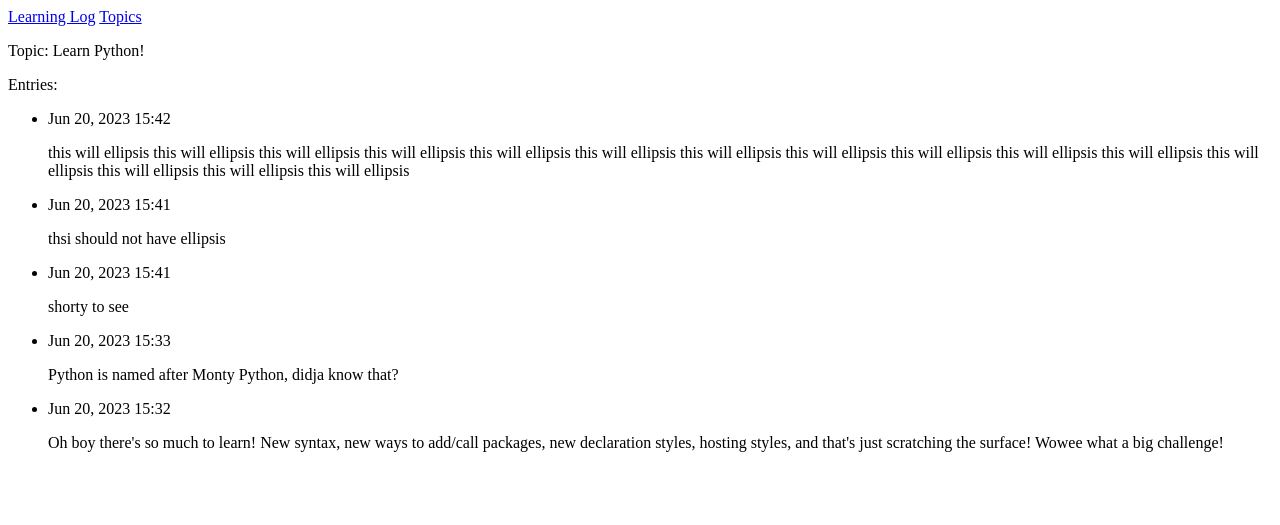
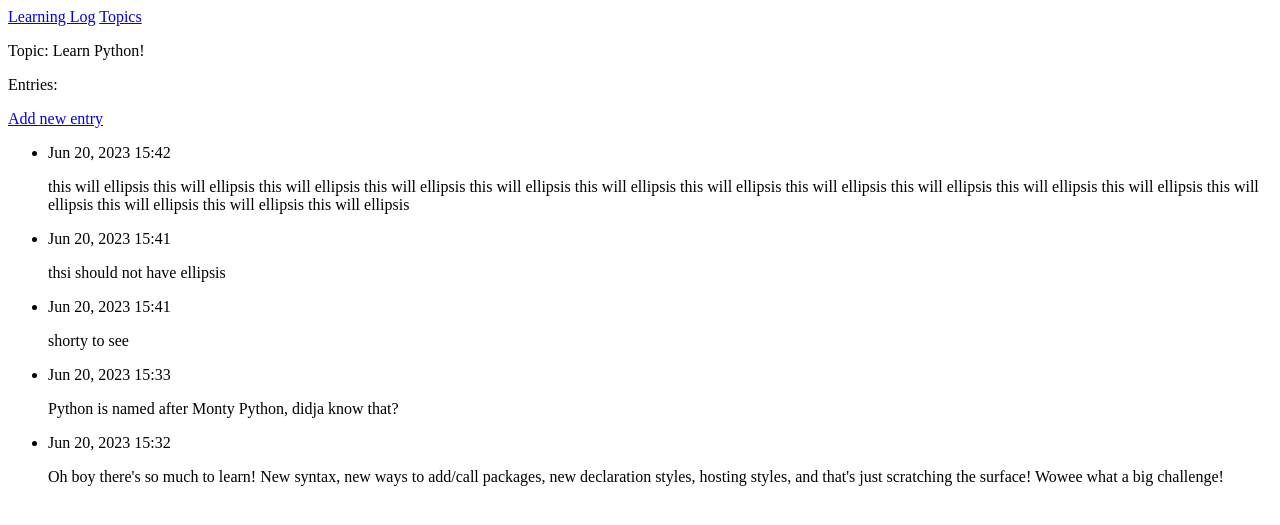
Before and after one commit to alexiusvdt/learning-list, a Django app: page /topics/1/ in a window 1280 px wide. Shown: the top 525 px of the page. Run offline with Django 4.2, Linux system fonts and the light colour scheme; data comes from the database, SQL or seed files in the repository.

Commit message:
Users can add entries to topics

```diff
--- a/ll_env/learning_logs/templates/learning_logs/topic.html
+++ b/ll_env/learning_logs/templates/learning_logs/topic.html
@@ -4,6 +4,10 @@
 
 <p>Topic: {{ topic }}</p>
 <p>Entries:</p>
+<p>
+  <a href="{% url 'learning_logs:new_entry' topic.id %}">Add new entry</a>
+</p>
+
 <ul>
   {% for entry in entries %}
   <li>
--- a/ll_env/learning_logs/urls.py
+++ b/ll_env/learning_logs/urls.py
@@ -15,4 +15,6 @@ urlpatterns = [
     path('topics/<int:topic_id>/', views.topic, name='topic'),
     # page for adding a new topic
     path('new_topic/', views.new_topic, name='new_topic'),
+        # new entries must associate with a topic so we need the topic_id arg in the url
+    path('new_entry/<int:topic_id>/', views.new_entry, name='new_entry'),
 ]
--- a/ll_env/learning_logs/views.py
+++ b/ll_env/learning_logs/views.py
@@ -1,7 +1,7 @@
 from django.shortcuts import render, redirect
 
 from .models import Topic
-from .forms import TopicForm
+from .forms import TopicForm, EntryForm
 
 # the various routes and how to process & render the right data
 def index(request):
@@ -39,3 +39,23 @@ def new_topic(request):
     # display blank/invalid
     context = {'form': form}
     return render(request, 'learning_logs/new_topic.html', context)
+
+def new_entry(request, topic_id):
+    """add a new entry for a given topic"""
+    topic = Topic.objects.get(id=topic_id)
+
+    if request.method != 'POST':
+        # no data; blank form
+        form = EntryForm()
+    else:
+        # POST data; process
+        form = EntryForm(data=request.POST)
+        if form.is_valid():
+            new_entry = form.save(commit=False)
+            new_entry.topic = topic
+            new_entry.save()
+            return redirect('learning_logs:topic', topic_id=topic_id)
+
+    # display blank/invalid
+    context = {'topic': topic, 'form': form}
+    return render(request, 'learning_logs/new_entry.html', context)
```
Also changed, not shown: ll_env/learning_logs/forms.py (+10 -1 lines), ll_env/learning_logs/templates/learning_logs/new_entry.html (added, +13 -0 lines).
